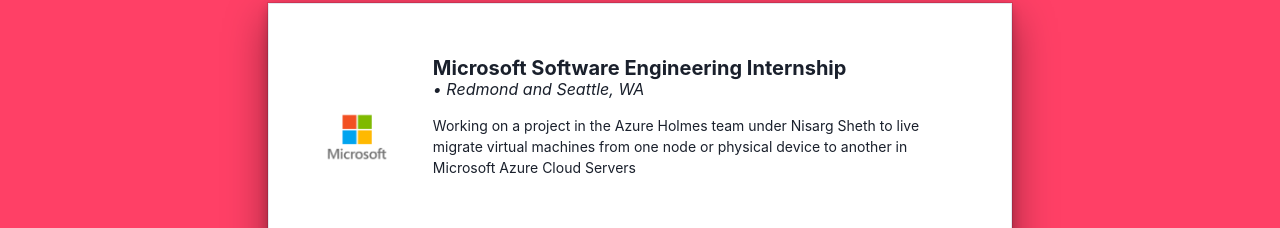
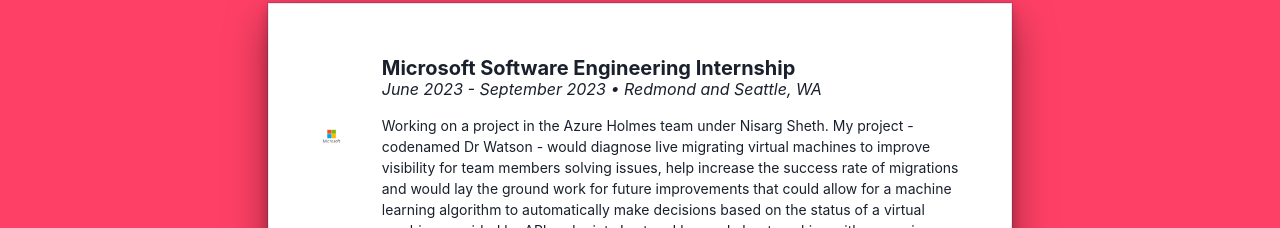
Before and after one commit to JakasaurusRex/Personal-Website, a Next.js app: page / in a window 1280 px wide. Shown: the part 712-940 px from the top of the page. Built offline with nearby package versions, Linux system fonts and the light colour scheme.

Commit message:
Fixes spelling error and added more desc to microsoft

```diff
--- a/components/Experience.js
+++ b/components/Experience.js
@@ -33,7 +33,7 @@ const Experience = () => {
 		<Flex shadow="dark-lg" p={5} justifyContent="center" backgroundColor="#ff4066">
 			<Stack maxWidth="60%" justifyContent="center" direction="column">
 				<Box mb={5}><Heading justifyContent="center" align="center" color="white"> Experience </Heading></Box>
-<Feature title="Microsoft Software Engineering Internship" location="Redmond and Seattle, WA" desc="Working on a project in the Azure Holmes team under Nisarg Sheth to live migrate virtual machines from one node or physical device to another in Microsoft Azure Cloud Servers" imgUrl="/MS1.png" webLink="https://www.microsoft.com" />
+<Feature title="Microsoft Software Engineering Internship" location="Redmond and Seattle, WA" desc="Working on a project in the Azure Holmes team under Nisarg Sheth. My project - codenamed Dr Watson - would diagnose live migrating virtual machines to improve visibility for team members solving issues, help increase the success rate of migrations and would lay the ground work for future improvements that could allow for a machine learning algorithm to automatically make decisions based on the status of a virtual machine provided by API endpoints I setup. I learned about working with a massive codebase, advanced C# skils, networking, multithreading and how to use databases and logging to understand how processes and services occur in a massive system." time="June 2023 - September 2023" imgUrl="/MS1.png" webLink="https://www.microsoft.com" />
 <Feature title="Advanced Programming Teacher Assistant - CS@Columbia University" location="New York, NY" desc="Graded labs and assessments, hosted office hours, and aided in instruction of the class of 400 students. Addtionally hosted review sessions, worked to help update the grading infrastructure, and updated the course website." time="September 2022 - January 2023 (Studied abroad in Madrid, Spain Spring 2023, but I would like to return as a TA in the fall!)" imgUrl="/CSColumbia.png" webLink="https://www.cs.columbia.edu/"/>
 <Feature title="Meta/Facebook University Internship" location="Menlo Park, CA" desc="Learned how to develop iOS applications and full stack development in Xcode with Objecive C and Swift. In the first 3 weeks of the 10 week internship, I was taught the ins and outs of iOS development in an accelerated Codepath course. During the course we made clones of IMDB, Twitter and Instagram using the moviedb, Twitter, and Parse APIs respectively. I ranked highly among my classmates due to the amount of stretch features and new features I implemented in my apps. The last 7 weeks were dedicated to my solo capstone project - Piccy, which can be found on my GitHub. This process involved me wireframing and designing the app and planning it out and then implementing the planned features." time="June 2022 - August 2022" imgUrl="/Meta1.png" webLink="https://www.metacareers.com/careerprograms/pathways/metauniversity" />
 <Feature title="Microsoft TEALs Volunteer" location="Miami, FL" desc="Helped high school teachers teach introductory computer science classes. Gave guest speech about my experience." time="June 2021 - April 2022" imgUrl="/MS1.png" webLink="https://www.microsoft.com/en-us/teals"/>
--- a/components/Projects.js
+++ b/components/Projects.js
@@ -40,7 +40,7 @@ const Projects = () => {
 					<Card imgUrl="/Webby.png" projName="Personal Website" projDesc="Made this website! Learned React.js and Next.js and used chakra-ui to produce this. Hosted using vercel!" projLink="https://github.com/JakasaurusRex/PersonalWebsitePart3" />
 					<Card imgUrl="/Feesh.png" projName="Bro I'm Literally a Fish - 1st Place Microsoft Intern Game Jam" projDesc="Made a game in a week called Bro I'm Literally a Fish - a 3D platforming game and collectathon inspired by Banjo-Kazooie and Donkey Kong 64 - all by myself! I designed the level and ideas, created 3D models, wrote the script, made the music, sound effects and pixel art and more! I also learned a lot about the godot engine and GDScript, 3D animation, texture and vertex shaders, and how to create complex systems in games. Check it out!" projLink="https://jakasaurus.itch.io/bro-im-literally-a-fish" />
 					<Card imgUrl="/Alfred.png" projName="Discord Trivia Bot" projDesc="Made a Discord Bot using Java and the JDA Discord API that could create a trivia match between 2 users with questions from an online database of 50,000 questions." projLink=" " />
-					<Card imgUrl="/Faux.png" projName="Faux - 7th Place Brackeys 4 Game Jam" projDesc="Made a game in week using C#, FMOD, Monogame and .NET for a game jam hosted by the youtuber Brackeys. Placed 7th in the world. Made a platforming game where time reverses when you just in the air inspired by Celeste!" projLink="https://jakasaurus.itch.io/faux" />
+					<Card imgUrl="/Faux.png" projName="Faux - 7th Place Brackeys 4 Game Jam" projDesc="Made a game in week using C#, FMOD, Monogame and .NET for a game jam hosted by the youtuber Brackeys. Placed 7th in the world. Made a platforming game where time reverses when you jump in the air, inspired by Celeste!" projLink="https://jakasaurus.itch.io/faux" />
 				</Flex>
 			</Stack>
 		</section>
```
